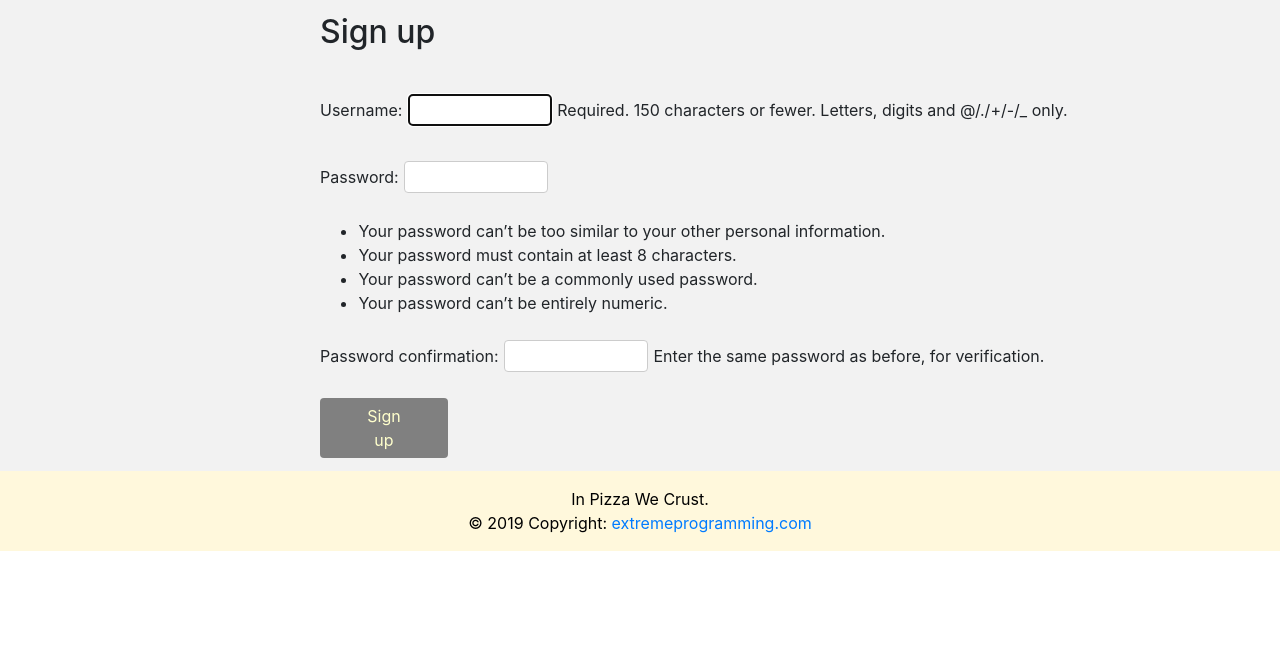
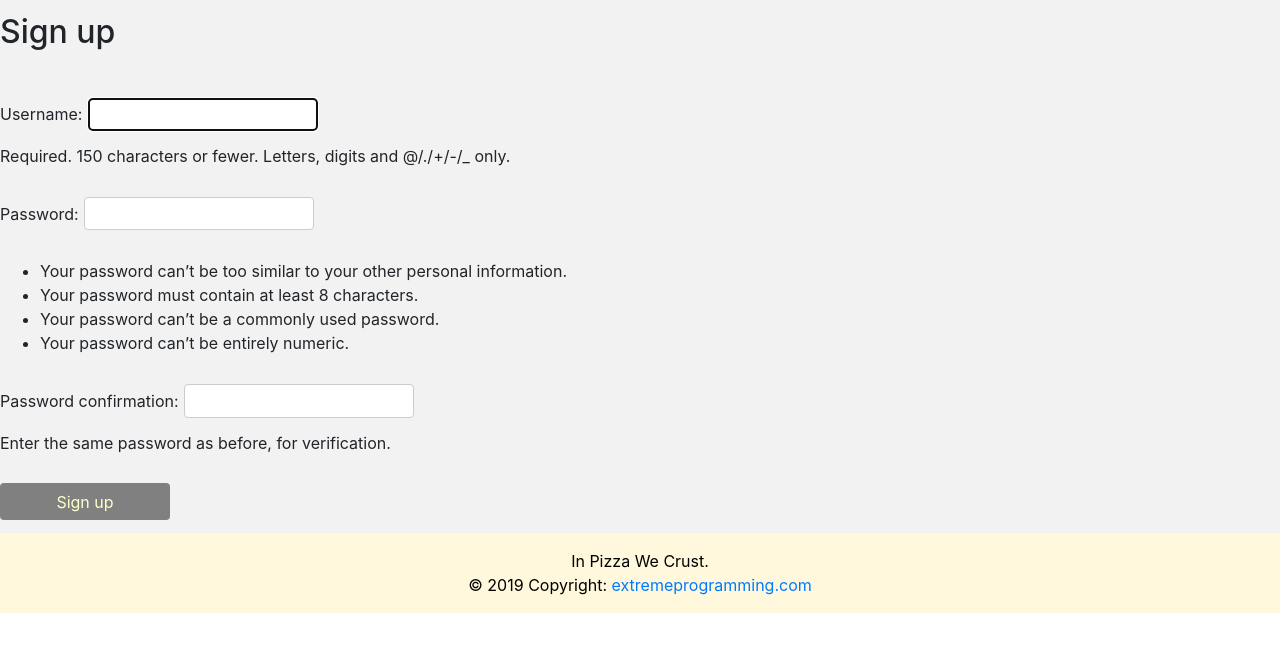
Before and after one commit to thejungwon/docker-webapp-django, a Django app: page /en/signup/ in a window 1280 px wide. Shown: the part 80-732 px from the top of the page. Run offline with Django 3.2, Linux system fonts and the light colour scheme; parts of the project's set-up code (start-up, migrations or seed data) failed here and were passed over; some libraries are stand-ins or nearby versions.

Commit message:
Update signup.css
fixing input fields

```diff
--- a/src/static/css/signup.css
+++ b/src/static/css/signup.css
@@ -1,5 +1,5 @@
 input[type=text] {
-  width: 15%;
+  width: 230px;
   padding: 0.3% 0.5%;
   margin: 1% 0.1%;
   display: inline-block;
@@ -9,7 +9,7 @@ input[type=text] {
 }
 
 input[type=password] {
-  width: 15%;
+  width: 230px;
   padding: 0.3% 0.5%;
   margin: 1% 0.1%;
   display: inline-block;
@@ -18,36 +18,32 @@ input[type=password] {
   box-sizing: border-box;
 }
 
-p {
-	padding-left: 25%;
-}
-
-ul {
-	padding-left: 28%;
-}
-
 main {
 	background-color: #f2f2f2;
 }
 
 h2 {
-	padding-left: 25%;
 	padding-bottom: 2%;
 	padding-top : 1%;
 }
 
 button[type=submit] {
-  width: 10%;
+  width: 170px;
   background-color: #808080;
   color: #ffffcc;
-  padding: 0.5% 3%;
-  margin-left: 25%;
+  padding: 0.5% 0;
+  margin-top: 1%;
   margin-bottom: 1%;
   border: none;
   border-radius: 4px;
   cursor: pointer;
 }
 
+.helptext::before {
+  content: "\A";
+  white-space: pre;
+}
+
 button[type=submit]:hover {
   background-color: #b3b3b3;
 }
```
